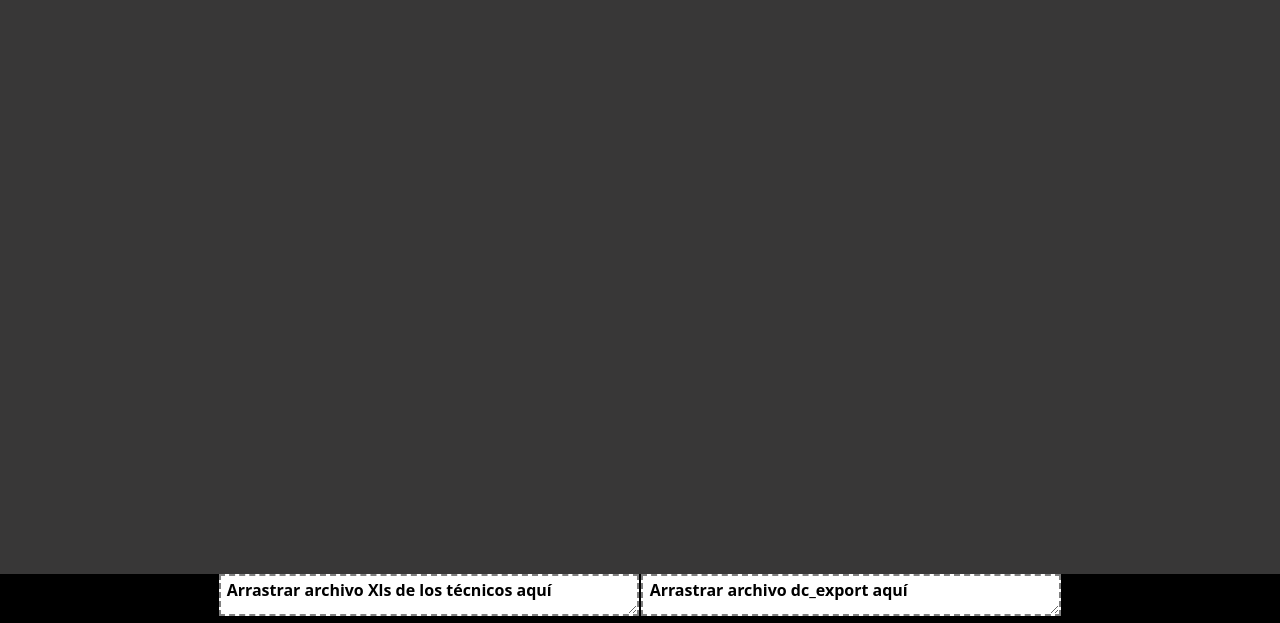
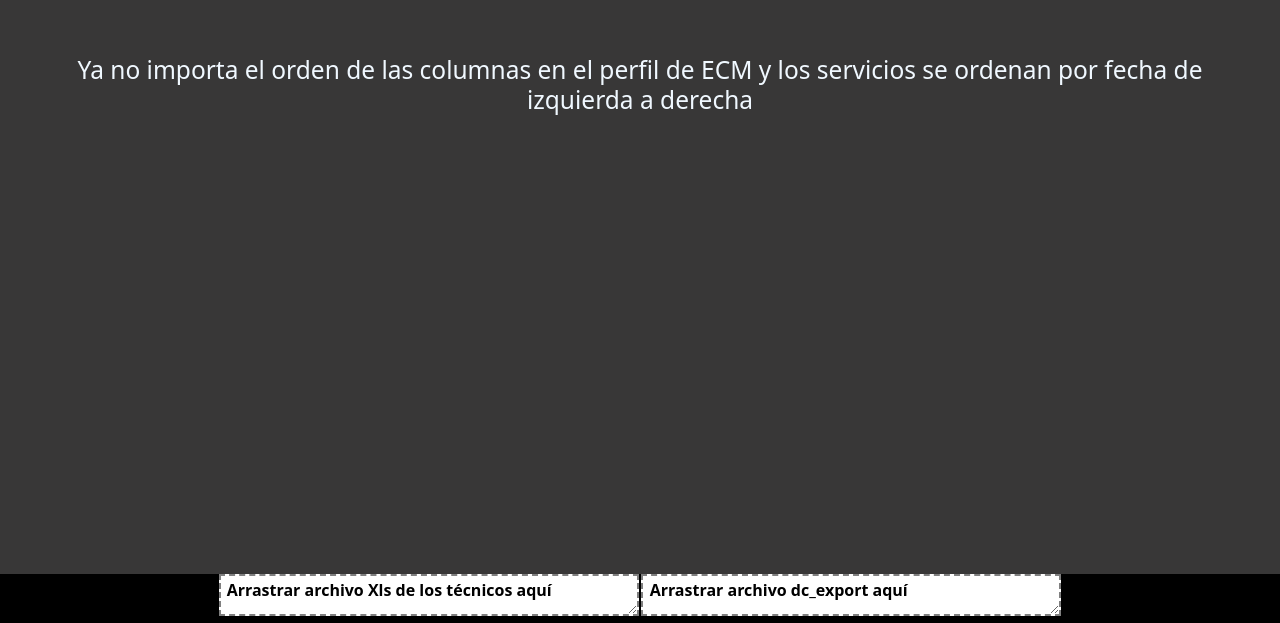
Before and after one commit to Nerdsong/ElTrackingNoMuere, a plain HTML site: page index.html in a window 1280 px wide. Shown: the part 177-800 px from the top of the page. Drawn offline with nearby package versions, Linux system fonts and the light colour scheme.

Commit message:
mensaje aviso

```diff
--- a/estilos.css
+++ b/estilos.css
@@ -5,6 +5,12 @@ html {
   * {
     font-size: 80%;
   }
+
+h3{
+  color: aliceblue;
+  text-align: center;
+
+}
 
 body{
     margin: 0.5rem;
--- a/index.html
+++ b/index.html
@@ -15,7 +15,9 @@
     <button id="ir-arriba" style="z-index: 1;">Ir arriba</button>
 
     <div id="contenido" class="container text-center">
+        <br><br><br><br><br><br><br><br><br><br><br><br><br>
 
+        <h3>Ya no importa el orden de las columnas en el perfil de ECM y los servicios se ordenan por fecha de izquierda a derecha</h3>
 
     </div>
     <div id="data_entry" class="fixed-bottom text-center" style="z-index: 0;">
```
